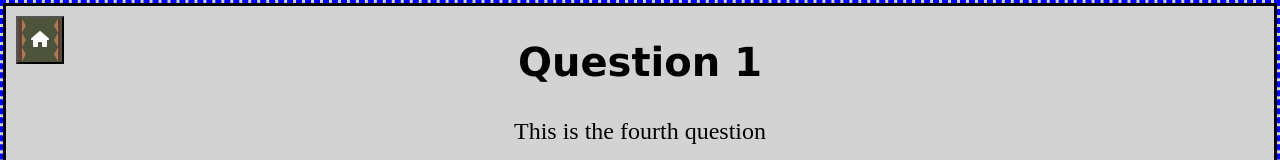
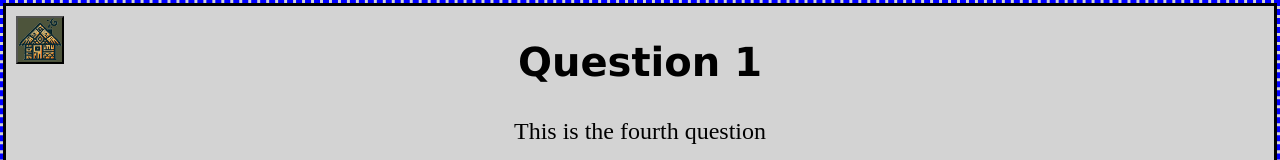
Before and after one commit to heathornJ/hunterquiz, a React (Create React App) app: page / in a window 1280 px wide. Both pictures are taken after a click on the button "Start". Shown: the top 160 px of the page. Built offline with nearby package versions, Linux system fonts and the light colour scheme.

Commit message:
Add image for home button to replace FontAwesome. Comment out FontAwesome imports and components.

```diff
--- a/src/components/HelpScreen.js
+++ b/src/components/HelpScreen.js
@@ -1,8 +1,10 @@
 import React, { useState } from 'react';
 import NextButton from './NextButton';
 import PreviousButton from './PreviousButton';
+/*
 import { FontAwesomeIcon } from '@fortawesome/react-fontawesome'
 import {faHouse} from '@fortawesome/free-solid-svg-icons'
+*/
 
 
 function HelpScreen (props) {
@@ -19,7 +21,7 @@ function HelpScreen (props) {
 
     return (
         <div className='screen-container helpscreen-container'>
-            <button className='home-button' onClick={props.onHome}><FontAwesomeIcon icon={faHouse} /></button>
+            <button className='home-button' onClick={props.onHome}>{/*}<FontAwesomeIcon icon={faHouse} /> */} </button>
             <h2>Help</h2>
 
             <p>{helpContent[currentInfoIndex]}</p>
--- a/src/components/QuizScreen.js
+++ b/src/components/QuizScreen.js
@@ -2,8 +2,10 @@ import React, { useState, useEffect } from 'react';
 
 import questions from '../data/questions';
 import NextButton from './NextButton';
+/*
 import { FontAwesomeIcon } from '@fortawesome/react-fontawesome'
 import {faHouse} from '@fortawesome/free-solid-svg-icons'
+*/
 
 function QuizScreen (props) {
     //State for the question array index
@@ -73,7 +75,7 @@ function QuizScreen (props) {
 
     return (
         <div className='screen-container quizscreen-container'>
-            <button className='home-button' onClick={props.onHome}><FontAwesomeIcon icon={faHouse} /></button>
+            <button className='home-button' onClick={props.onHome}>{/*}<FontAwesomeIcon icon={faHouse} /> */}</button>
 
             {/* Sets the question number based of the current index */}
             <h2>Question {questionIndex + 1}</h2>
--- a/src/styles.css
+++ b/src/styles.css
@@ -38,6 +38,8 @@ p {
     border: 3px blue dashed;
 }
 
+/* General Buttons */
+
 button {
     background-image: url('./images/button-background.png');
     background-size: 100% 100%;
@@ -49,10 +51,12 @@ button:hover {
     color: rgb(255, 163, 97);
 }
 
+/* Fades the button out slightly when disabled */
 button:disabled {
     background-blend-mode: overlay;
 }
 
+/* Hides the hover effect when button is disabled. Must match color set for button style above. */
 button:disabled:hover {
     color: #ffffff;
 }
@@ -72,6 +76,7 @@ button:disabled:hover {
     left: 1em;
     height: 3em;
     width: 3em;
+    background-image: url(./images/home-button-background.png);
 }
 
 .nav-buttons {
```
Also changed, not shown: src/images/home-button-background.png (added).
